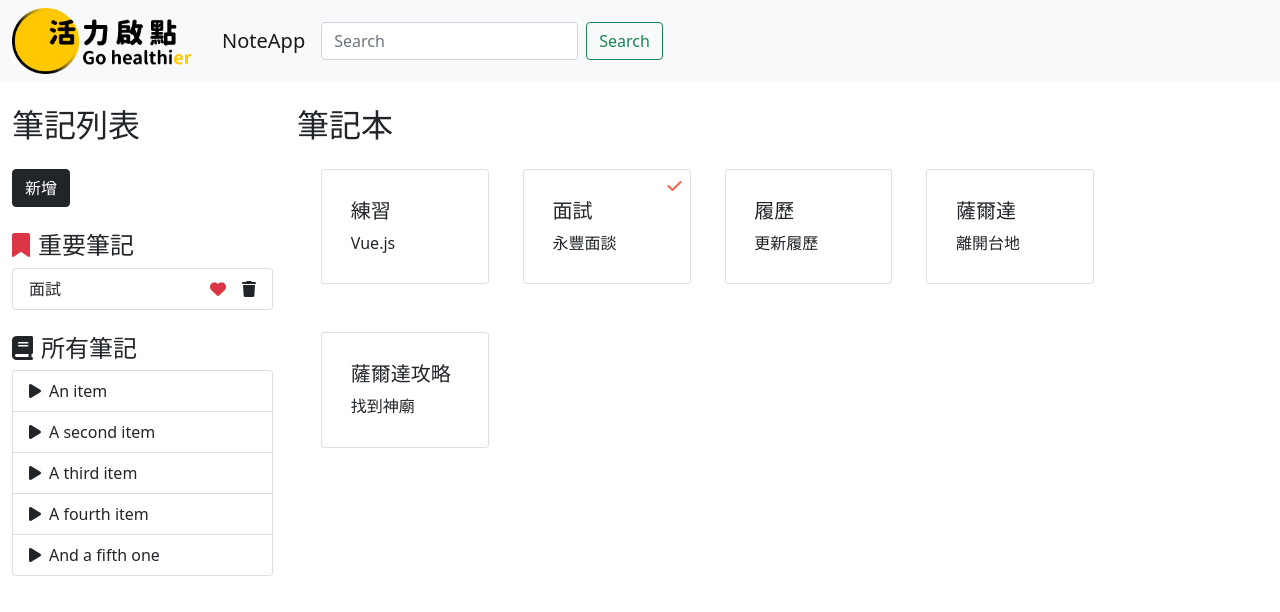
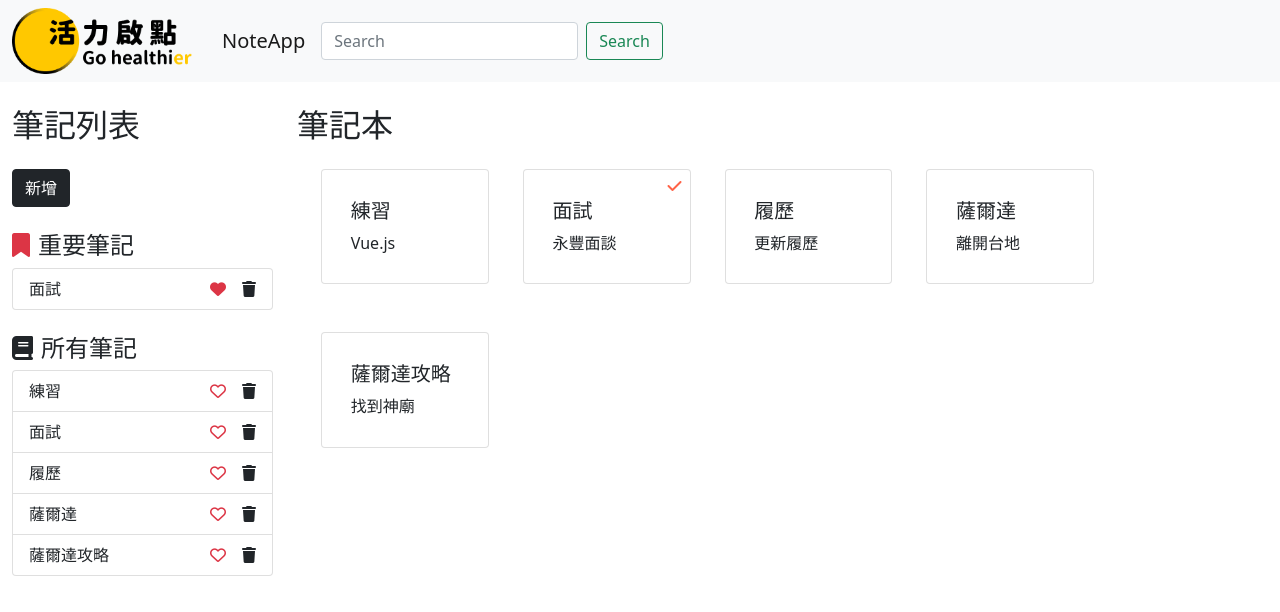
Before and after one commit to yanniao0827/Vue, a Vue app in the folder PRACTICE/note/: page / in a window 1280 px wide. Shown: the top 612 px of the page. Built offline with nearby package versions, Linux system fonts and the light colour scheme.

Commit message:
0807 2-8.可以成功新增筆記

```diff
--- a/PRACTICE/note/src/components/AddNote.vue
+++ b/PRACTICE/note/src/components/AddNote.vue
@@ -1,21 +1,25 @@
 <script setup>
 import { ref } from 'vue';
+import { noteStore } from '../store/noteStore';
+const todoStore=noteStore();
+const {addNote}=todoStore;
+
 const noteTitle=ref('');
 const noteContent=ref('');
 </script>
 
 <template>
     <div class="container">
-    <form>
+<form >
   <div class="mb-3">
     <label for="title" class="form-label">標題</label>
-    <input v-model="noteTitle" type="text" class="form-control" id="exampleInputEmail1" aria-describedby="emailHelp" placeholder="請輸入標題">
+    <input v-model="noteTitle" type="text" class="form-control" id="title" placeholder="請輸入標題">
   </div>
   <div class="mb-3">
     <label for="noteContent" class="form-label">筆記內容</label>
     <textarea v-model="noteContent" name="content" id="content" class="form-control" rows="3" placeholder="請輸入筆記內容"></textarea>
   </div>
-  <button type="submit" class="btn btn-warning">SAVE</button>
+  <button type="button" class="btn btn-warning" @click="addNote(noteTitle,noteContent)">SAVE</button>
 </form>
 
     </div>
--- a/PRACTICE/note/src/components/NoteList.vue
+++ b/PRACTICE/note/src/components/NoteList.vue
@@ -8,7 +8,9 @@ const {finishNotes}=storeToRefs(todoStore);
 
 <template>
     <h2 class="mb-4">筆記列表</h2>
-    <router-link to="/add"><button class="btn btn-dark mb-4">新增</button></router-link>
+    <router-link to="/add">
+        <button class="btn btn-dark mb-4">新增</button>
+    </router-link>
 
     <div class="important mb-4">
         <h4><i class="fa-solid fa-bookmark me-2 text-danger"></i>重要筆記</h4>
@@ -26,11 +28,12 @@ const {finishNotes}=storeToRefs(todoStore);
     <div class="all">
         <h4><i class="fa-solid fa-book me-2"></i>所有筆記</h4>
         <ul class="list-group">
-            <li class="list-group-item"><i class="fa-solid fa-play me-2"></i>An item</li>
-            <li class="list-group-item"><i class="fa-solid fa-play me-2"></i>A second item</li>
-            <li class="list-group-item"><i class="fa-solid fa-play me-2"></i>A third item</li>
-            <li class="list-group-item"><i class="fa-solid fa-play me-2"></i>A fourth item</li>
-            <li class="list-group-item"><i class="fa-solid fa-play me-2"></i>And a fifth one</li>
+            <li v-for="note in todoStore.notes" class="list-group-item d-flex justify-content-between">{{ note.title }}
+            <div class="icon-group ">
+                <i class="fa-regular fa-heart me-3 text-danger"></i>
+                <i class="fa-solid fa-trash"></i>
+            </div>
+            </li>
         </ul>
     </div>
 </template>
--- a/PRACTICE/note/src/store/noteStore.js
+++ b/PRACTICE/note/src/store/noteStore.js
@@ -44,9 +44,9 @@ export const noteStore=defineStore("notes",{
         },
         actions:{
            // 變更、更新資料狀態的函式區
-           addNote(text,content){
-               if(text.length==0) return
-               this.note.push({
+           addNote(title,content){
+               if(title.length==0) return
+               this.notes.push({
                    id:Math.floor(Math.random()*100000),
                    title:title,
                    content:content,
```
